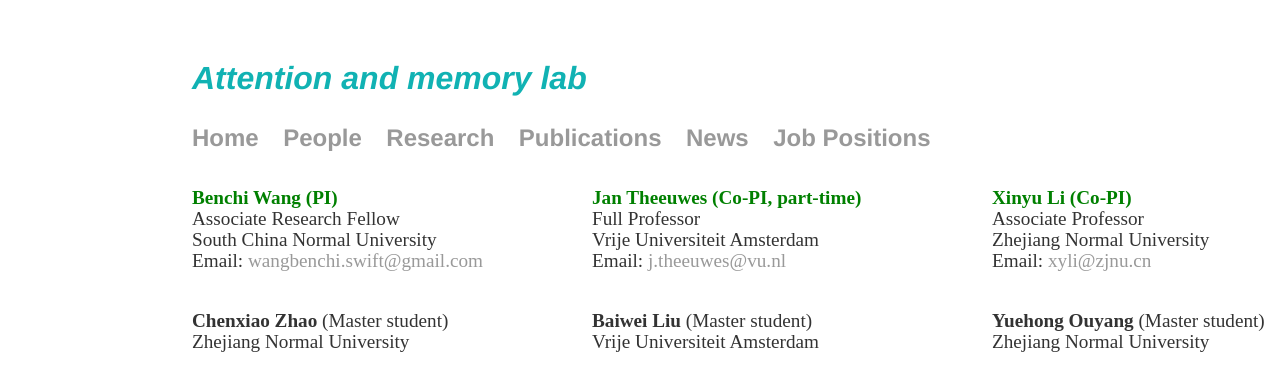
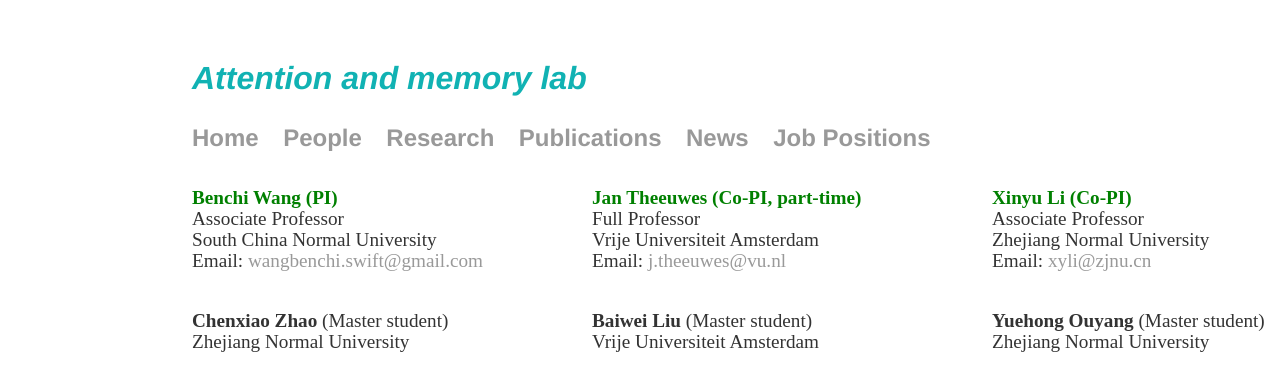
Before and after one commit to wangbenchi/wangbenchi.github.io, a Jekyll site: the page built from people/index.html, in a window 1280 px wide. Shown: the top 392 px of the page. Built offline with Jekyll 4.4.1, drawn with Linux system fonts in a browser that asks for light colours.

Commit message:
Update index.html

```diff
--- a/people/index.html
+++ b/people/index.html
@@ -7,7 +7,7 @@ color: "color:green"
 
 <div class="blurb" style="width:400px;float:left;">
 	<p style = {{page.style}}> <a href="/people/benchi" style = {{page.color}} ><b>Benchi Wang (PI)</b></a><br>
-    		Associate Research Fellow<br>
+    		Associate Professor<br>
     		South China Normal University<br>
     		Email:<a href="mailto:wangbenchi.swift@gmail.com"> wangbenchi.swift@gmail.com</a><br>
 		</p>
```
